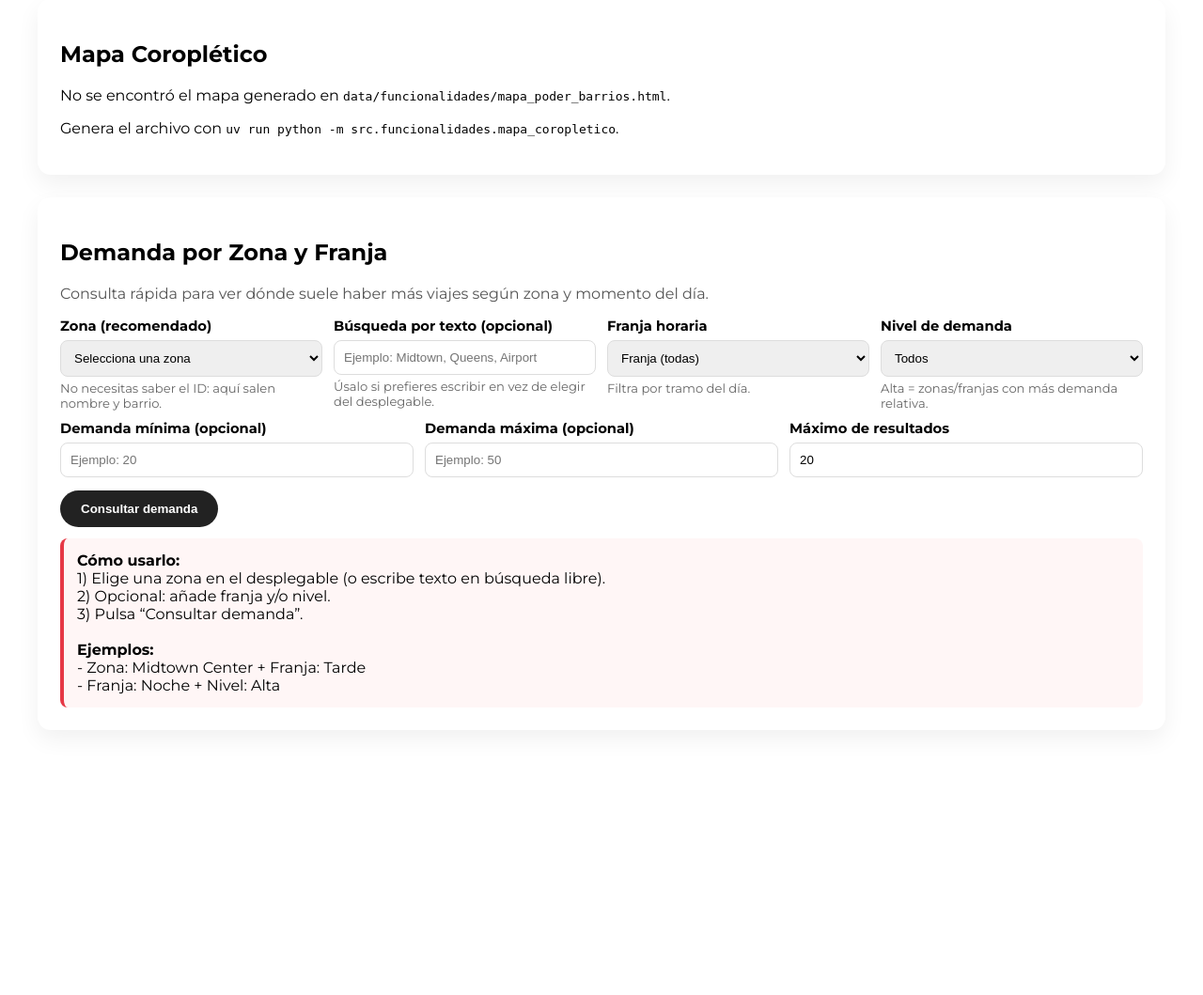
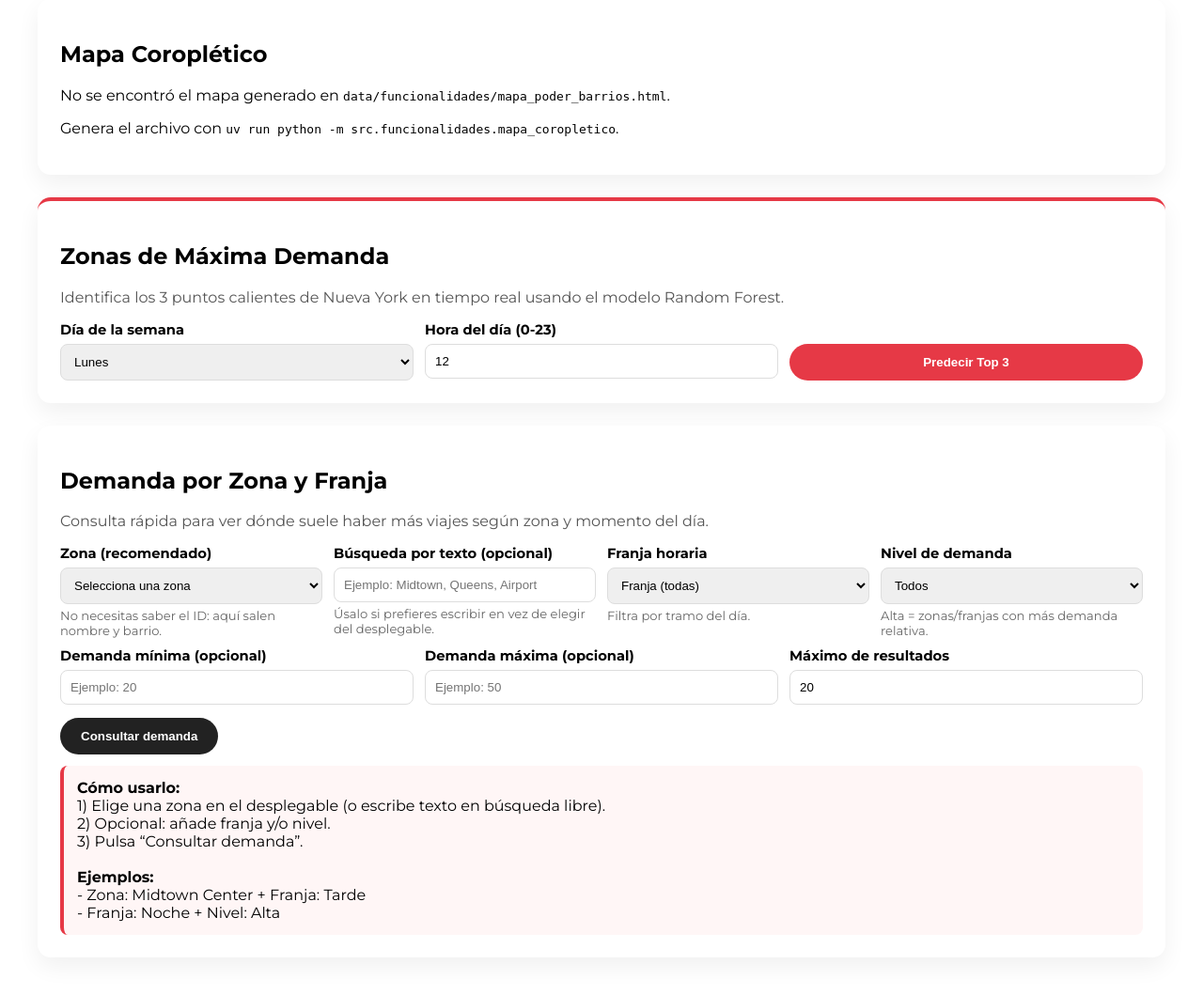
Before and after one commit to carmengranadosv/PD2-conducIA, a FastAPI app: template despliegue/templates/funcionalidades.html in a window 1280 px wide. Shown: the part 138-1197 px from the top of the page at 94% size. Before the commit the page ends 891 px from the top, so only its background shows below. Run offline with FastAPI, Linux system fonts and the light colour scheme; the template is opened without the code that fills it, so the values that code supplies are empty; parts of the project's set-up code (start-up, migrations or seed data) failed here and were passed over.

Commit message:
añadida la funcionalidad a al html y al codigo

```diff
--- a/despliegue/main.py
+++ b/despliegue/main.py
@@ -21,6 +21,7 @@ from src.funcionalidades.demanda_zona_franja import (
     cargar_resumen_para_consulta,
     consultar_demanda,
 )
+from src.funcionalidades.max_demanda import predecir_top_3_zonas
 
 # --- 2. DEFINICIÓN DE RUTAS Y DIRECTORIOS ---
 BASE_DIR = Path(__file__).resolve().parent
@@ -53,6 +54,14 @@ async def lifespan(app: FastAPI):
         app.encoder_p4 = joblib.load(MODEL_DIR / "modelo_p4_label_encoder_zonas.joblib")
         app.modelo_p5 = joblib.load(MODEL_DIR / "modelo_p5_xgboost.joblib")
         print("✅ Modelos cargados correctamente.")
+
+        path_zonas = DATA_ROOT / "external/taxi_zone_lookup.csv"
+        if path_zonas.exists():
+            app.df_zonas = pd.read_csv(path_zonas)
+        else:
+            # Fallback por si la ruta es distinta en tu local
+            app.df_zonas = pd.DataFrame(columns=['LocationID', 'Zone', 'Borough'])
+
     except Exception as e:
         print(f"❌ Error cargando modelos: {e}")
     yield
@@ -390,6 +399,61 @@ def predecir_potencial_zona(zona_id: int, t):
         "contexto": info,
     }
 
+def predecir_demanda_zona_p1(zona_id: int, t):
+    info = obtener_contexto_zona(zona_id, t)
+
+    oferta = valor_contexto(info, "oferta_inferida", 1.0, float)
+    tasa_historica = valor_contexto(info, "tasa_historica", 1.0, float)
+
+    temp = valor_contexto(info, "temp_c", 15.0, float)
+    precipitation = valor_contexto(info, "precipitation", 0.0, float)
+    viento_kmh = valor_contexto(info, "viento_kmh", 10.0, float)
+    lluvia = valor_contexto(info, "lluvia", 0.0, float)
+    nieve = valor_contexto(info, "nieve", 0.0, float)
+    es_festivo = valor_contexto(info, "es_festivo", 0.0, float)
+    num_eventos = valor_contexto(info, "num_eventos", 0, float)
+
+    oferta_media = (
+        float(df_p2_contexto["oferta_inferida"].mean())
+        if not df_p2_contexto.empty and "oferta_inferida" in df_p2_contexto.columns
+        else oferta
+    )
+
+    df_p1 = pd.DataFrame([{
+        "origen_id": int(zona_id),
+        "hora": int(t["hora_int"]),
+        "dia_semana": int(t["dia_semana"]),
+        "dia_mes": int(t["dia_mes"]),
+        "mes_num": int(t["mes_num"]),
+        "es_finde": int(t["es_fin_semana"]),
+
+        "demanda": oferta,
+        "lag_1h": oferta,
+        "lag_2h": oferta,
+        "lag_3h": oferta,
+        "lag_6h": oferta,
+        "lag_12h": oferta,
+        "lag_24h": tasa_historica * oferta_media,
+
+        "roll_mean_3h": oferta,
+        "roll_std_3h": oferta * 0.1,
+        "roll_mean_24h": oferta,
+        "roll_std_24h": oferta * 0.1,
+        "media_hist": tasa_historica * oferta_media,
+
+        "temp_c": temp,
+        "precipitation": precipitation,
+        "viento_kmh": viento_kmh,
+        "velocidad_mph": viento_kmh * 0.621,
+
+        "lluvia": lluvia,
+        "nieve": nieve,
+        "es_festivo": es_festivo,
+        "num_eventos": num_eventos,
+    }])
+
+    return max(float(app.modelo_p1.predict(df_p1)[0]), 0.0)
+
 # --- 7. RUTAS GET (NAVEGACIÓN) ---
 @app.get("/", response_class=HTMLResponse)
 async def pantalla_inicio(request: Request):
@@ -543,6 +607,67 @@ async def consultar_funcionalidades(
         },
     )
 
+
+@app.post("/funcionalidades/max-demanda", response_class=HTMLResponse)
+async def post_max_demanda(
+    request: Request,
+    dia: str = Form(...),
+    hora: int = Form(...)
+):
+    try:
+        dias_map = {
+            "Monday": 0, "Tuesday": 1, "Wednesday": 2,
+            "Thursday": 3, "Friday": 4, "Saturday": 5, "Sunday": 6
+        }
+
+        t = procesar_tiempo_despliegue(str(hora))
+        t["dia_semana"] = dias_map[dia]
+        t["es_fin_semana"] = 1 if t["dia_semana"] >= 5 else 0
+        t["es_finde"] = t["es_fin_semana"]
+
+        resultados = []
+
+        for zona_id in app.df_zonas["LocationID"].dropna().unique():
+            try:
+                demanda = predecir_demanda_zona_p1(int(zona_id), t)
+
+                info_zona = app.df_zonas[app.df_zonas["LocationID"] == zona_id].iloc[0]
+
+                resultados.append({
+                    "nombre": info_zona["Zone"],
+                    "barrio": info_zona["Borough"],
+                    "demanda": demanda,
+                })
+
+            except Exception:
+                continue
+
+        top_3 = sorted(resultados, key=lambda x: x["demanda"], reverse=True)[:3]
+        error_max = None
+
+    except Exception as e:
+        top_3 = []
+        error_max = f"Error en predicción: {str(e)}"
+
+    resumen = obtener_resumen_demanda_contexto()
+    opciones = obtener_opciones_zona(resumen)
+
+    return templates.TemplateResponse(
+        request=request,
+        name="funcionalidades.html",
+        context={
+            "request": request,
+            "mapa_disponible": MAPA_HTML_PATH.exists(),
+            "zona_options": opciones,
+            "top_zonas": top_3,
+            "dia_sel": dia,
+            "hora_sel": hora,
+            "error_max": error_max,
+            "resultados": [],
+            "filtros": {"top": 20},
+            "error": None,
+        },
+    )
 
 @app.get("/funcionalidades/mapa", response_class=HTMLResponse)
 async def ver_mapa_funcionalidades():
--- a/despliegue/templates/funcionalidades.html
+++ b/despliegue/templates/funcionalidades.html
@@ -45,6 +45,54 @@
             {% else %}
             <p>No se encontró el mapa generado en <code>data/funcionalidades/mapa_poder_barrios.html</code>.</p>
             <p>Genera el archivo con <code>uv run python -m src.funcionalidades.mapa_coropletico</code>.</p>
+            {% endif %}
+        </section>
+
+        <section class="panel" style="border-top: 4px solid #e63946;">
+            <h2>Zonas de Máxima Demanda</h2>
+            <p style="color:#555; margin-top: 0;">Identifica los 3 puntos calientes de Nueva York en tiempo real usando el modelo Random Forest.</p>
+
+            <form method="post" action="/funcionalidades/max-demanda">
+                <div class="grid">
+                    <div class="field-wrap">
+                        <label for="dia_max">Día de la semana</label>
+                        <select id="dia_max" class="field" name="dia">
+                            <option value="Monday" {{ 'selected' if dia_sel == 'Monday' }}>Lunes</option>
+                            <option value="Tuesday" {{ 'selected' if dia_sel == 'Tuesday' }}>Martes</option>
+                            <option value="Wednesday" {{ 'selected' if dia_sel == 'Wednesday' }}>Miércoles</option>
+                            <option value="Thursday" {{ 'selected' if dia_sel == 'Thursday' }}>Jueves</option>
+                            <option value="Friday" {{ 'selected' if dia_sel == 'Friday' }}>Viernes</option>
+                            <option value="Saturday" {{ 'selected' if dia_sel == 'Saturday' }}>Sábado</option>
+                            <option value="Sunday" {{ 'selected' if dia_sel == 'Sunday' }}>Domingo</option>
+                        </select>
+                    </div>
+                    <div class="field-wrap">
+                        <label for="hora_max">Hora del día (0-23)</label>
+                        <input id="hora_max" class="field" type="number" name="hora" min="0" max="23" value="{{ hora_sel if hora_sel else 12 }}">
+                    </div>
+                    <div class="field-wrap" style="display: flex; align-items: flex-end;">
+                        <button class="btn" style="width: 100%; margin-top: 0; background: #e63946;" type="submit">Predecir Top 3</button>
+                    </div>
+                </div>
+            </form>
+
+            {% if error_max %}
+                <p class="error">{{ error_max }}</p>
+            {% endif %}
+
+            {% if top_zonas %}
+            <div class="grid" style="margin-top: 25px; gap: 20px;">
+                {% for zona in top_zonas %}
+                <div class="help-box" style="border-left: 4px solid #222; background: #fff; box-shadow: 0 4px 6px rgba(0,0,0,0.05); text-align: center; padding: 20px;">
+                    <div style="font-size: 0.8rem; text-transform: uppercase; color: #888;">Ranking {{ loop.index }}</div>
+                    <strong style="font-size: 1.1rem; display: block; margin: 5px 0;">{{ zona.nombre }}</strong>
+                    <small style="color: #666;">{{ zona.barrio }}</small>
+                    <div style="color: #e63946; font-weight: 800; font-size: 1.2rem; margin-top: 10px;">
+                        {{ '%.1f'|format(zona.demanda) }} <span style="font-size: 0.7rem;">viajes previstos</span>
+                    </div>
+                </div>
+                {% endfor %}
+            </div>
             {% endif %}
         </section>
 
```
